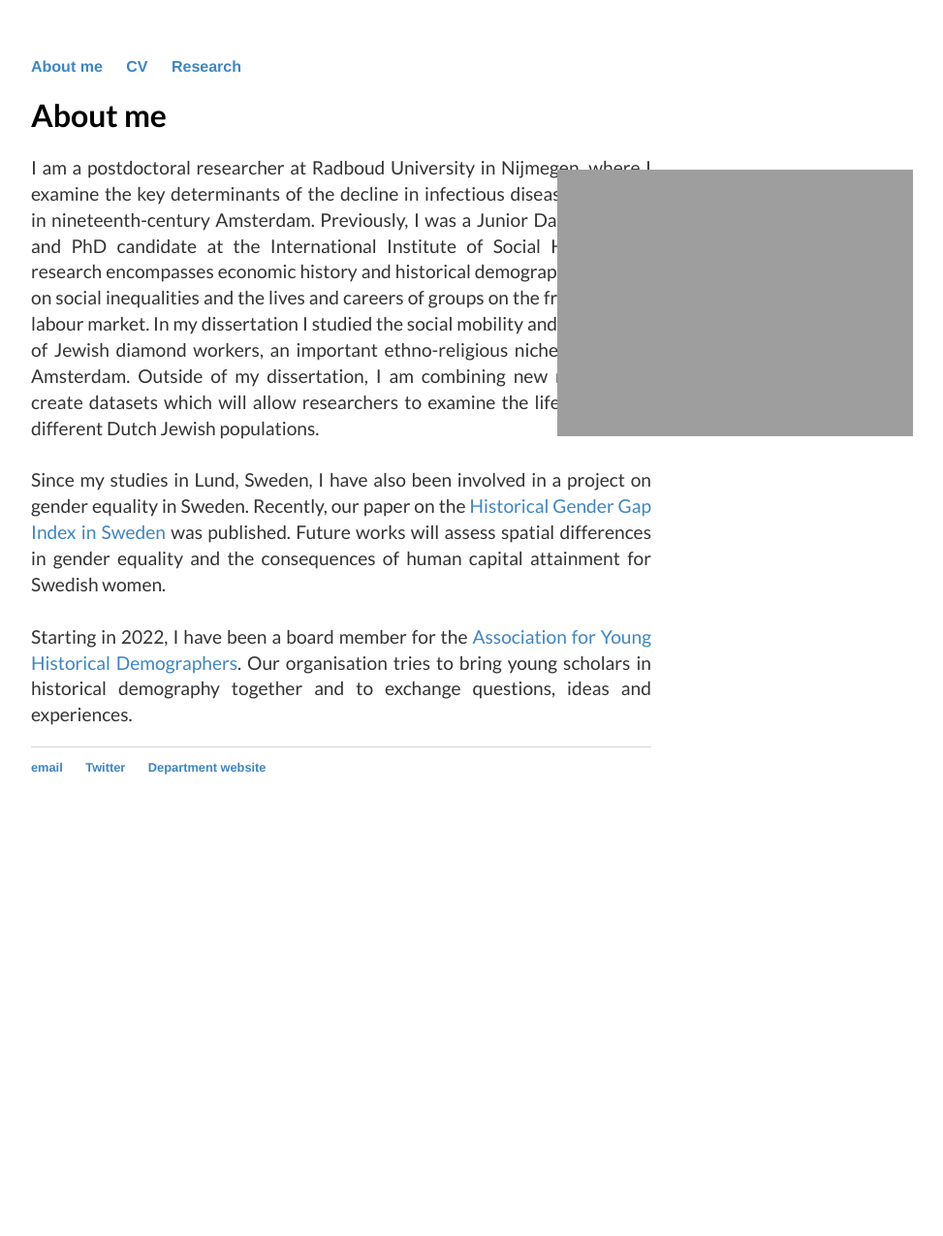
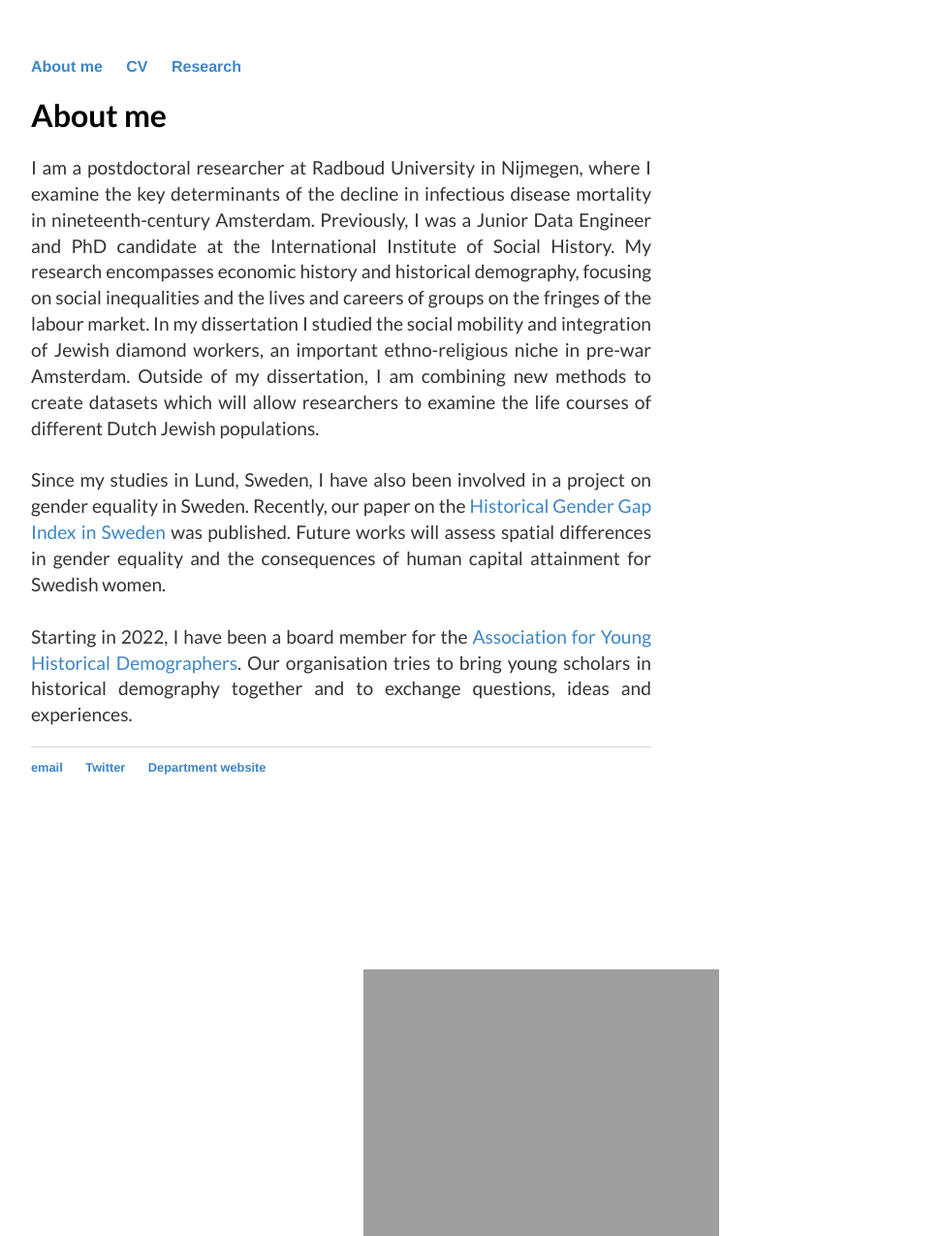
Before and after one commit to kok-joris/kok-joris.github.io, a Jekyll site: the page built from index.html, in a window 1280 px wide. Shown: the whole page at 97% size, without its empty margins (288-1261 px from the left). Built offline with Jekyll 4.4.1, drawn with Linux system fonts in a browser that asks for light colours; Markdown is read by kramdown in place of the engine named in the settings; before the commit the page ends 900 px from its top, so only the background shows below that.

Commit message:
Update index.html

```diff
--- a/index.html
+++ b/index.html
@@ -33,7 +33,7 @@ title: Joris Kok
 
 <!-- 	<img src="https://kok-joris.github.io/images/IMG-20231022-WA0002.jpg"  -->
 		<img src="https://kok-joris.github.io/images/profilePicture-Joris.png"
-			style="position:absolute; top:175px; right:50px;
+			style="position:absolute; top:1000px; right:250px;
 			float="right";
 			align="right";
 			class="inline"
```
